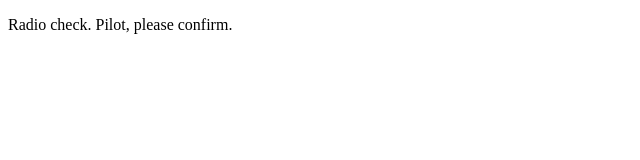
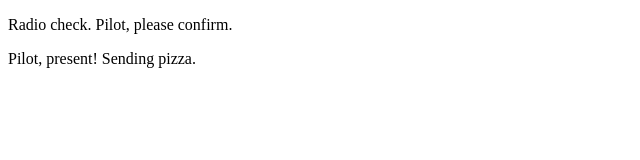
Before and after one commit to abarkera4/communication-log-control2, a plain HTML site: page index.html in a window 1280 px wide. Shown: the whole page, without its empty margins (0-640 px from the left). Drawn offline with Linux system fonts and the light colour scheme.

Commit message:
Pilot 1 Respond

```diff
--- a/index.html
+++ b/index.html
@@ -2,5 +2,7 @@
 <html>
   <body>
     <p>Radio check. Pilot, please confirm.</p>
+
+    <p>Pilot, present! Sending pizza.</p>
   </body>
 </html>
```
